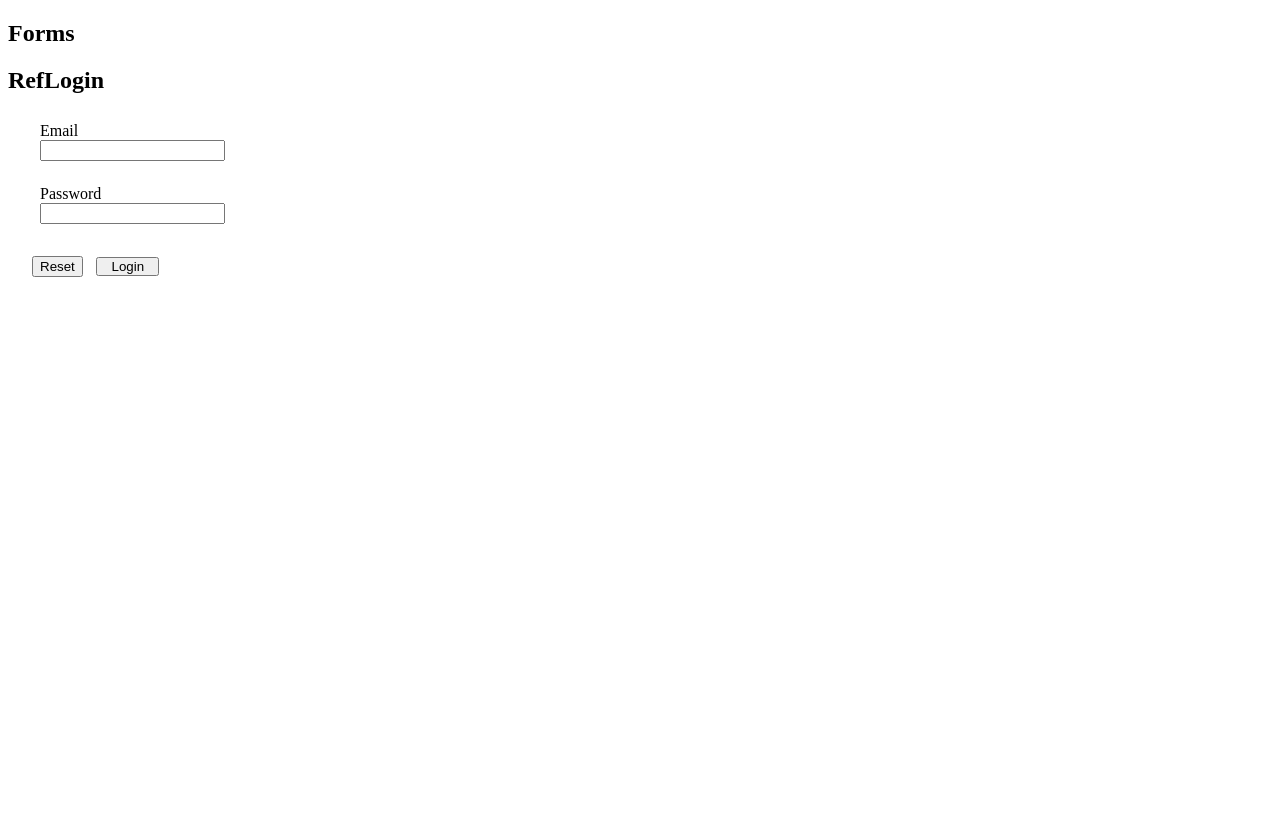
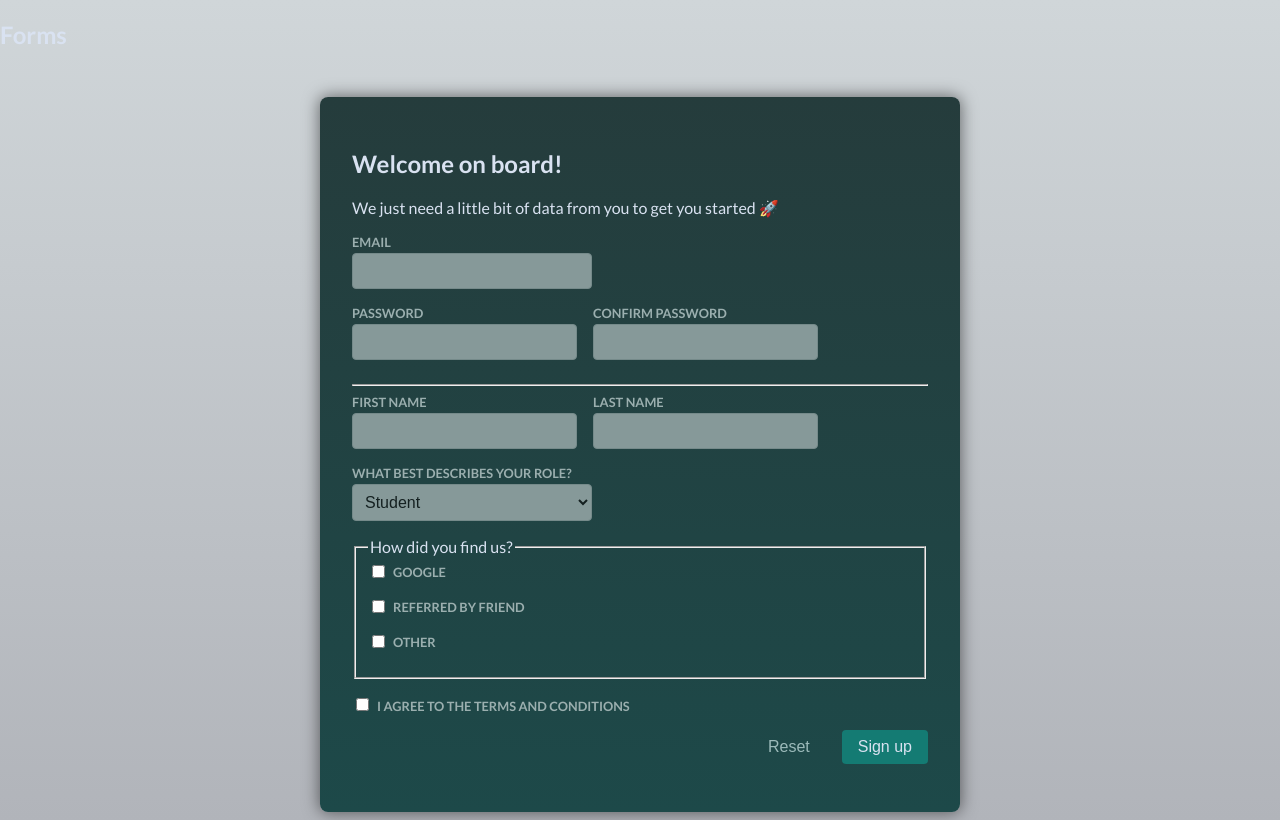
Before and after one commit to mynk-13/react-revision, a React (Vite) app in the folder React-Forms/: page / in a window 1280 px wide. Built offline with nearby package versions, Linux system fonts and the light colour scheme.

Commit message:
Forms-Browser API- newFormData(), Object.fromEnteries(fd.entries())

```diff
--- a/React-Forms/src/App.jsx
+++ b/React-Forms/src/App.jsx
@@ -1,4 +1,5 @@
 import RefLogin from "./RefLogin"
+import SignUp from "./SignUp"
 import StateLogin from "./StateLogin"
 import StateLoginCombined from "./StateLoginCombined"
 
@@ -12,7 +13,8 @@
     <h2>Forms</h2>
       {/* <StateLogin /> */}
       {/* <StateLoginCombined /> */}
-      <RefLogin />
+      {/* <RefLogin /> */}
+      <SignUp />
     </>
   )
 }
--- /dev/null
+++ b/React-Forms/src/SignUp.css
@@ -0,0 +1,160 @@
+@import url("https://fonts.googleapis.com/css2?family=Quicksand:wght@400;700&family=Lato:wght@400;700&display=swap");
+
+* {
+  box-sizing: border-box;
+}
+
+body {
+  margin: 0;
+  font-family: "Lato", serif;
+  -webkit-font-smoothing: antialiased;
+  -moz-osx-font-smoothing: grayscale;
+  background: linear-gradient(#d0d6d9, #b1b4ba);
+  color: #d9e2f1;
+  min-height: 100vh;
+}
+
+header {
+  margin: 2rem 0;
+  text-align: center;
+}
+
+header img {
+  width: 5rem;
+  height: 5rem;
+  object-fit: contain;
+  border-radius: 50%;
+  border: 2px solid #758a8a;
+  filter: drop-shadow(0 0 4px rgba(31, 42, 42, 0.5));
+}
+
+header h1 {
+  font-family: "Quicksand", sans-serif;
+  font-weight: 700;
+  font-size: 3rem;
+  margin: 1rem 0;
+  letter-spacing: 0.2rem;
+  color: #2f4444;
+}
+
+form {
+  width: 90%;
+  max-width: 40rem;
+  margin: 3rem auto;
+  padding: 2rem;
+  background: linear-gradient(180deg, #253c3c, #1d4949);
+  border-radius: 8px;
+  box-shadow: 0 0 16px 1px rgba(0, 0, 0, 0.5);
+}
+
+.control,
+fieldset {
+  margin-bottom: 1rem;
+}
+
+.control.no-margin {
+  margin-bottom: 0;
+}
+
+.control label {
+  display: block;
+  font-size: 0.8rem;
+  margin-bottom: 0.2rem;
+  color: #9bafaf;
+  text-transform: uppercase;
+  font-weight: bold;
+}
+
+.control input {
+  display: block;
+  width: 100%;
+  max-width: 15rem;
+  padding: 0.5rem;
+  font-size: 1rem;
+  border-radius: 4px;
+  border: 1px solid #758a8a;
+  background-color: #869999;
+  color: #142020;
+}
+
+.control select {
+  display: block;
+  width: 100%;
+  max-width: 15rem;
+  padding: 0.5rem;
+  font-size: 1rem;
+  border-radius: 4px;
+  border: 1px solid #758a8a;
+  background-color: #869999;
+  color: #142020;
+}
+
+.control:has(input[type="checkbox"]) {
+  display: flex;
+  align-items: center;
+}
+
+.control:has(input[type="checkbox"]) label {
+  margin: 0;
+}
+
+.control input[type="checkbox"] {
+  display: inline-block;
+  width: auto;
+  max-width: none;
+  margin-right: 0.5rem;
+  border-radius: 0;
+  border: none;
+  background-color: transparent;
+  color: #d9e2f1;
+}
+
+.control-error {
+  color: #ffca99;
+  font-size: 0.8rem;
+  height: 2rem;
+  padding: 0.5rem 0;
+}
+
+.control-error p {
+  margin: 0;
+}
+
+.control-row {
+  display: flex;
+  flex-wrap: wrap;
+  justify-content: flex-start;
+  gap: 1rem;
+}
+
+.form-actions {
+  display: flex;
+  justify-content: flex-end;
+  gap: 1rem;
+}
+
+.button {
+  padding: 0.5rem 1rem;
+  font-size: 1rem;
+  border-radius: 4px;
+  border: none;
+  background-color: #147b73;
+  color: #d9e2f1;
+  cursor: pointer;
+}
+
+.button:hover,
+.button:focus {
+  background-color: #319890;
+}
+
+.button-flat {
+  background-color: transparent;
+  color: #9cbaba;
+}
+
+.button-flat:hover,
+.button-flat:focus {
+  background-color: transparent;
+  color: #869999;
+}
--- /dev/null
+++ b/React-Forms/src/SignUp.jsx
@@ -0,0 +1,137 @@
+import React, { useState } from "react";
+import "./SignUp.css";
+
+
+/**
+ * Things to remember --->
+ *
+ * const fd=new FormData(e.target) --> built in browser constructor function
+ * Object.entries(fd.entries());
+ */
+const  SignUp =() => {
+
+
+
+    const handleSubmit=(e)=>{
+
+        e.preventDefault();
+
+        const enteredFormData=new FormData(e.target);
+
+        /** Quite long with each input for complex forms */
+        // const enteredEmail= enteredFormData.get("email");
+        // const enteredPassword=enteredFormData.get("password");
+
+       const data= Object.fromEntries(enteredFormData.entries());
+
+       console.log(data);
+
+    }
+
+
+  return (
+    <form onSubmit={handleSubmit}>
+      <h2>Welcome on board!</h2>
+      <p>We just need a little bit of data from you to get you started 🚀</p>
+
+      <div className="control">
+        <label htmlFor="email">Email</label>
+        <input id="email" type="email" name="email" />
+      </div>
+
+      <div className="control-row">
+        <div className="control">
+          <label htmlFor="password">Password</label>
+          <input
+            id="password"
+            type="password"
+            name="password"
+          />
+        </div>
+
+        <div className="control">
+          <label htmlFor="confirm-password">Confirm Password</label>
+          <input
+            id="confirm-password"
+            type="password"
+            name="confirm-password"
+
+          />
+        </div>
+
+      </div>
+
+      <hr />
+
+      <div className="control-row">
+        <div className="control">
+          <label htmlFor="first-name">First Name</label>
+          <input type="text" id="first-name" name="first-name" />
+        </div>
+
+        <div className="control">
+          <label htmlFor="last-name">Last Name</label>
+          <input type="text" id="last-name" name="last-name" />
+        </div>
+      </div>
+
+      <div className="control">
+        <label htmlFor="role">What best describes your role?</label>
+        <select id="role" name="role">
+          <option value="student">Student</option>
+          <option value="teacher">Teacher</option>
+          <option value="employee">Employee</option>
+          <option value="founder">Founder</option>
+          <option value="other">Other</option>
+        </select>
+      </div>
+
+      <fieldset>
+        <legend>How did you find us?</legend>
+        <div className="control">
+          <input
+            type="checkbox"
+            id="google"
+            name="acquisition"
+            value="google"
+          />
+          <label htmlFor="google">Google</label>
+        </div>
+
+        <div className="control">
+          <input
+            type="checkbox"
+            id="friend"
+            name="acquisition"
+            value="friend"
+          />
+          <label htmlFor="friend">Referred by friend</label>
+        </div>
+
+        <div className="control">
+          <input type="checkbox" id="other" name="acquisition" value="other" />
+          <label htmlFor="other">Other</label>
+        </div>
+      </fieldset>
+
+      <div className="control">
+        <label htmlFor="terms-and-conditions">
+          <input type="checkbox" id="terms-and-conditions" name="terms" />I
+          agree to the terms and conditions
+        </label>
+      </div>
+
+      <p className="form-actions">
+        <button type="button" className="button button-flat">
+          Reset
+        </button>
+        <button type="submit" className="button">
+          Sign up
+        </button>
+      </p>
+    </form>
+  );
+}
+
+
+export default SignUp;
```
